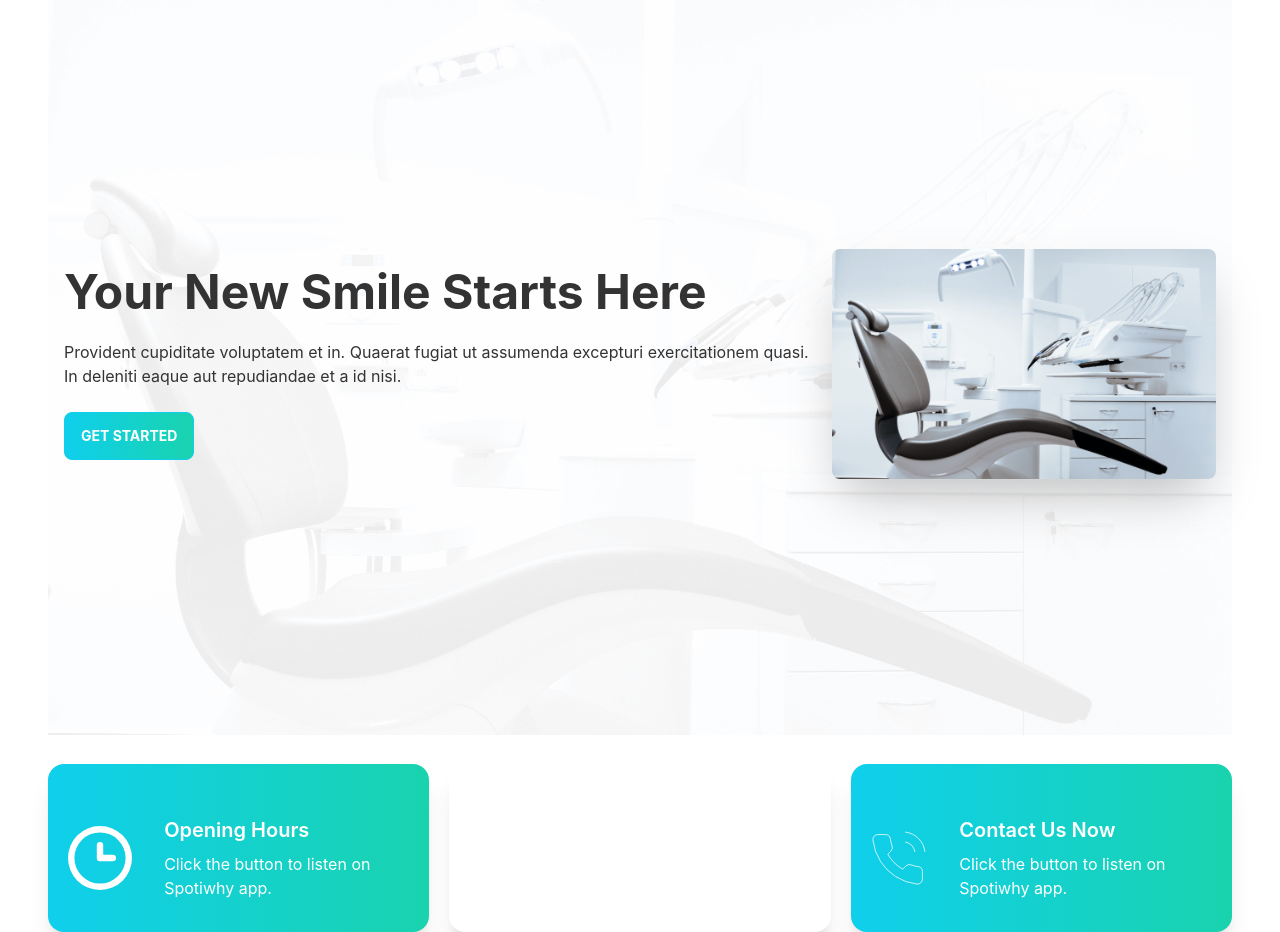
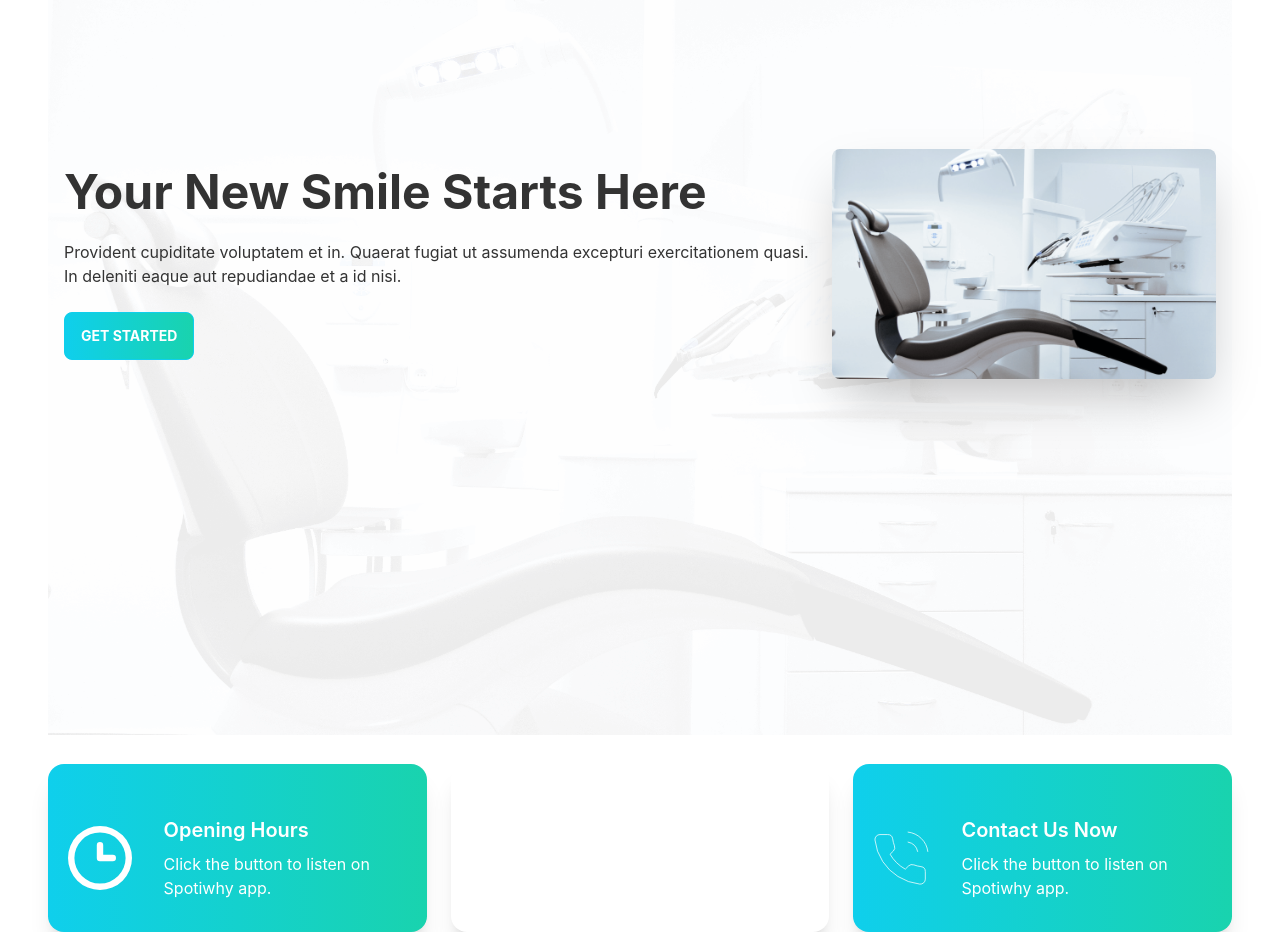
Before and after one commit to Tohidul29/doctors-portal, a React (Create React App) app: page / in a window 1280 px wide. Shown: the part 100-1032 px from the top of the page. Built offline with nearby package versions, Linux system fonts and the light colour scheme.

Commit message:
code updated

```diff
--- a/src/Pages/Home/Banner.js
+++ b/src/Pages/Home/Banner.js
@@ -6,7 +6,7 @@ const Banner = () => {
     return (
         <div className="hero min-h-screen px-12">
             <img src={bg} alt="" />
-            <div className="hero-content flex-col lg:flex-row-reverse">
+            <div className="hero-content flex-col lg:flex-row-reverse mt-[-200px]">
                 <img src={chair} className="max-w-sm rounded-lg shadow-2xl" width={594} height={355} alt='chair-img'/>
                 <div>
                     <h1 className="text-5xl font-bold">Your New Smile Starts Here</h1>
--- a/src/Pages/Home/Info/Info.js
+++ b/src/Pages/Home/Info/Info.js
@@ -6,7 +6,7 @@ import phone from '../../../assets/icons/phone.svg';
 
 const info = () => {
     return (
-        <div className='grid lg:grid-cols-3 grid-cols-1 gap-5 px-12'>
+        <div className='grid lg:grid-cols-3 grid-cols-1 gap-6 px-12'>
             <InfoCard cardTitle='Opening Hours' bgClass='bg-gradient-to-r from-primary to-secondary' img={clock}></InfoCard>
             <InfoCard cardTitle='Visit Our Location' bgClass='bg-accent' img={marker}></InfoCard>
             <InfoCard cardTitle='Contact Us Now' bgClass='bg-gradient-to-r from-primary to-secondary' img={phone}></InfoCard>
```
